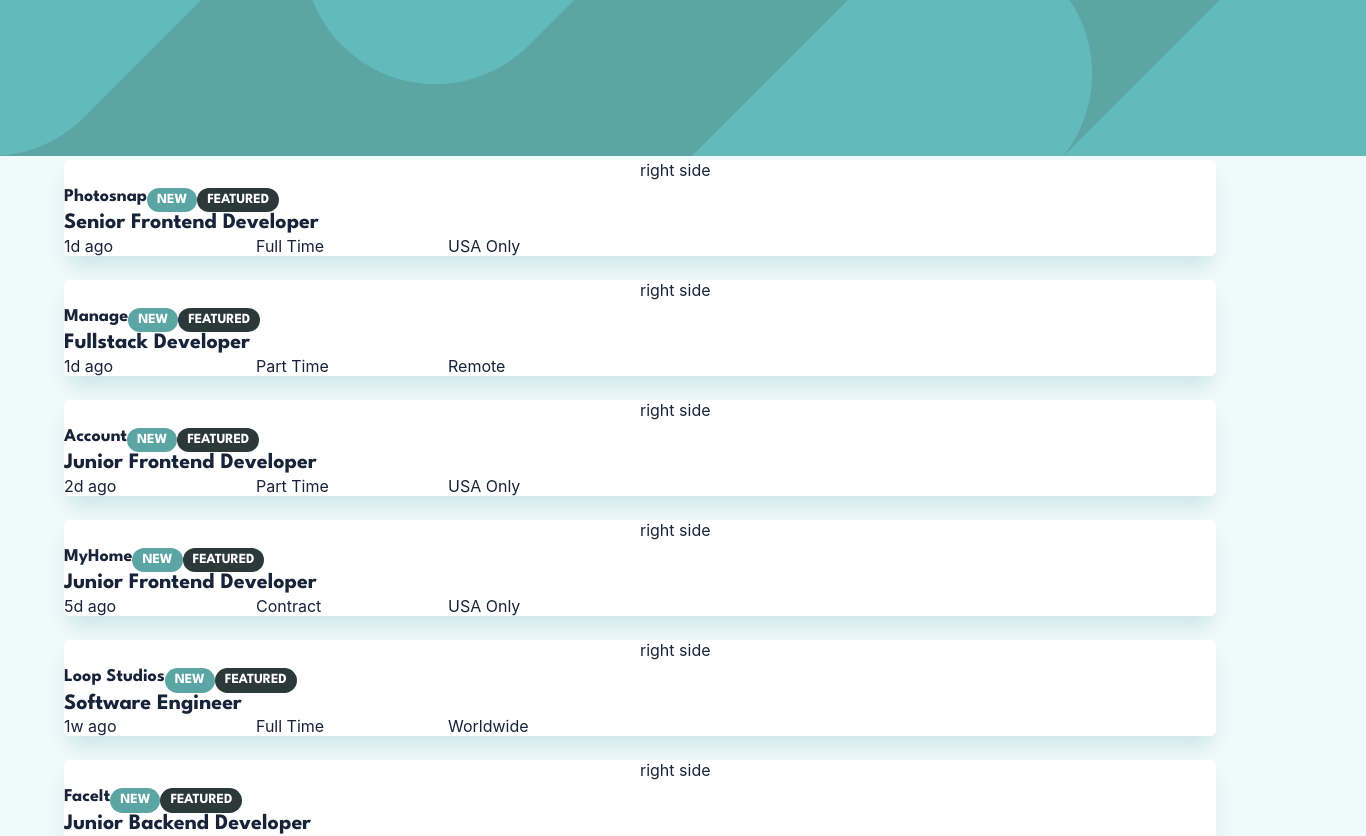
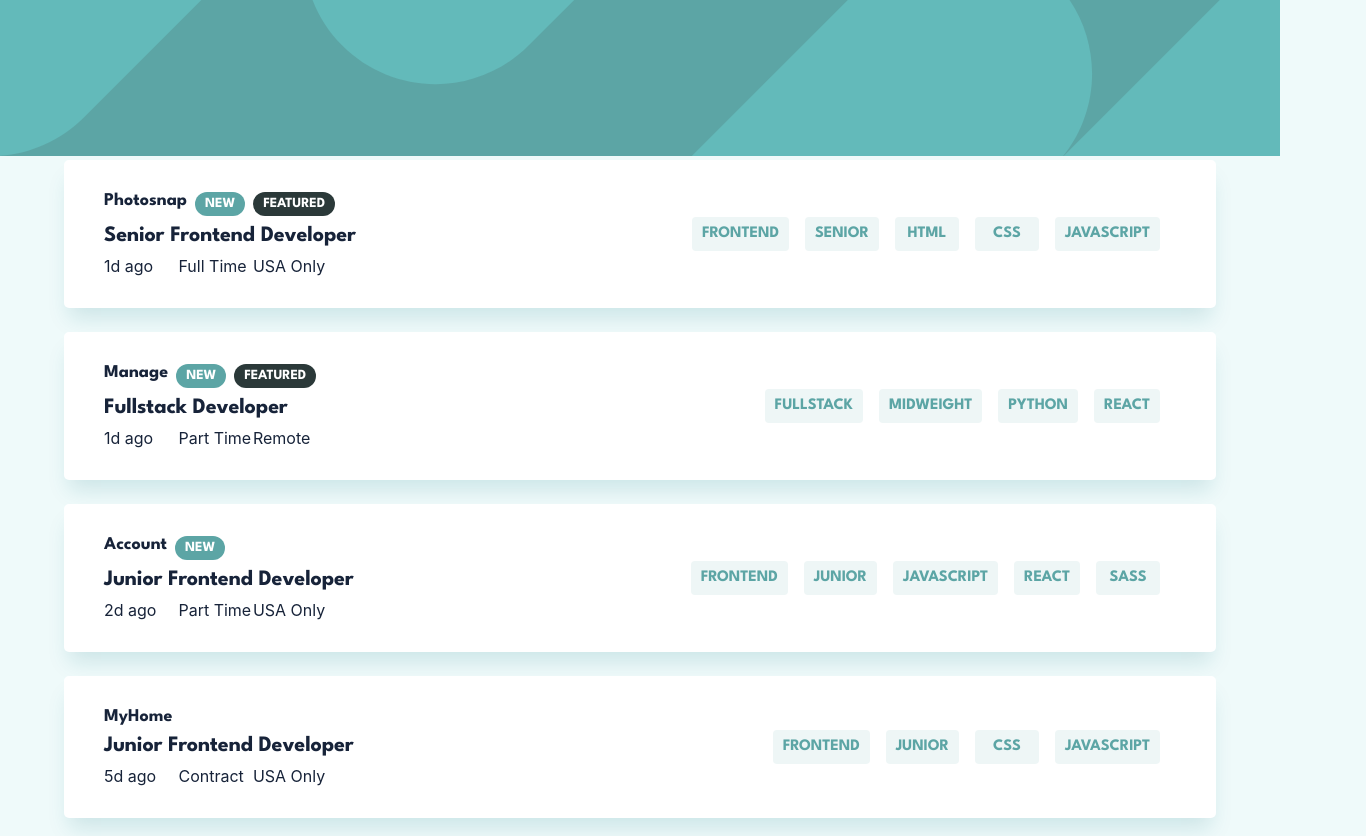
Before and after one commit to mseidel819/static-job-listings, a React (Create React App) app: page / in a window 1280 px wide. Shown: the top 836 px of the page, 1366 px wide, since content can reach past the window. Built offline with nearby package versions, Linux system fonts and the light colour scheme.

Commit message:
card component plus add tag handler

```diff
--- a/src/App.css
+++ b/src/App.css
@@ -1,3 +1,4 @@
 .header {
   background-color: #5ca5a5;
+  width: 100vw;
 }
--- a/src/App.js
+++ b/src/App.js
@@ -6,23 +6,33 @@
 import { themeOptions } from "./themes";
 
 import JobCard from "./components/card/card.component";
+import TagsBox from "./components/tags/tags.component";
 import JobData from "./data.json";
 
 function App() {
   const [jobs, setJobs] = useState([]);
+  const [search, setSearch] = useState([]);
 
   useEffect(() => {
     setJobs(JobData);
   }, []);
 
-  console.log(jobs);
+  const addSearchHandler = (value) => {
+    if (!search.includes(value)) {
+      setSearch([...search, value]);
+    }
+  };
 
+  console.log(search);
   return (
     <ThemeProvider theme={themeOptions}>
       <HeaderDesktop className="header" />
+      <TagsBox />
       <Container maxWidth="lg">
         {jobs.map((job) => {
-          return <JobCard job={job} key={job.id} />;
+          return (
+            <JobCard addSearch={addSearchHandler} job={job} key={job.id} />
+          );
         })}
       </Container>
     </ThemeProvider>
--- a/src/components/card/card.component.jsx
+++ b/src/components/card/card.component.jsx
@@ -1,32 +1,24 @@
-import {
-  Grid,
-  Card,
-  CardMedia,
-  Container,
-  SvgIcon,
-  Typography,
-} from "@mui/material";
+import { Grid, Card, Typography } from "@mui/material";
 
-const JobCard = ({ job }) => {
-  console.log(job);
+import { StyledButton, TitleButton } from "./card.styles";
+
+const JobCard = ({ job, addSearch }) => {
   return (
     <Card
       sx={{
         boxShadow: "0px 15px 20px -5px rgba(13, 113, 130, 0.15)",
         marginBottom: "24px",
+        padding: "32px 40px",
       }}
     >
       <Grid container>
-        <Grid item container sm={6}>
-          <Grid item>
-            <SvgIcon>{job.logo}</SvgIcon>
-          </Grid>
-
-          <Grid item container>
+        <Grid item container sm={5} rowSpacing={1}>
+          <Grid item container columnSpacing={1}>
             <Grid item>
               <Typography variant="h3">{job.company}</Typography>
             </Grid>
             <Grid item>
+              {job.new && (
                 <Typography
                   variant="h4"
                   sx={{
@@ -38,8 +30,10 @@
                 >
                   NEW
                 </Typography>
+              )}
             </Grid>
             <Grid item>
+              {job.featured && (
                 <Typography
                   variant="h4"
                   sx={{
@@ -51,26 +45,50 @@
                 >
                   FEATURED
                 </Typography>
+              )}
             </Grid>
           </Grid>
           <Grid item>
-            <Typography variant="h2">{job.position}</Typography>
+            <TitleButton>{job.position}</TitleButton>
           </Grid>
           <Grid item container>
-            <Grid item xs={4}>
+            <Grid item xs={2}>
               {job.postedAt}
             </Grid>
-            <Grid item xs={4}>
+            <Grid item xs={2}>
               {job.contract}
             </Grid>
-            <Grid item xs={4}>
+            <Grid item xs={2}>
               {job.location}
             </Grid>
           </Grid>
         </Grid>
 
-        <Grid item container sm={6}>
-          right side
+        <Grid
+          item
+          sm={7}
+          container
+          justifyContent="flex-end"
+          sx={{
+            textAlign: "center",
+          }}
+        >
+          <StyledButton onClick={() => addSearch(`${job.role}`)}>
+            {job.role}
+          </StyledButton>
+          <StyledButton onClick={() => addSearch(`${job.level}`)}>
+            {job.level}
+          </StyledButton>
+          {job.languages.map((lang, i) => (
+            <StyledButton onClick={() => addSearch(`${lang}`)} key={i}>
+              {lang}
+            </StyledButton>
+          ))}
+          {job.tools.map((tool, i) => (
+            <StyledButton onClick={() => addSearch(`${tool}`)} key={i}>
+              {tool}
+            </StyledButton>
+          ))}
         </Grid>
       </Grid>
     </Card>
--- /dev/null
+++ b/src/components/card/card.styles.jsx
@@ -0,0 +1,30 @@
+import styled from "@emotion/styled";
+import { Button } from "@mui/material";
+
+export const StyledButton = styled(Button)({
+  backgroundColor: "hsl(180, 31%, 95%)",
+  color: "#5CA5A5",
+  borderRadius: "4px",
+  padding: "5px 10px",
+  margin: "auto 0",
+  marginRight: "16px",
+
+  "&:hover": {
+    backgroundColor: "#5CA5A5",
+    color: "hsl(180, 31%, 95%)",
+  },
+});
+
+export const TitleButton = styled(Button)({
+  fontWeight: 700,
+  fontSize: "22px",
+  lineHeight: "24px",
+  margin: 0,
+  padding: 0,
+  textTransform: "none",
+
+  "&:hover": {
+    backgroundColor: "white",
+    color: "#5CA5A5",
+  },
+});
--- /dev/null
+++ b/src/components/tags/tags.component.jsx
@@ -0,0 +1,3 @@
+const TagsBox = () => {};
+
+export default TagsBox;
--- a/src/themes.js
+++ b/src/themes.js
@@ -49,8 +49,10 @@
       lineHeight: 1.32,
     },
     button: {
-      fontSize: 18,
+      fontSize: 16,
       fontWeight: 700,
+      lineHeight: 1.5,
+      letterSpacing: "-0.123077px",
     },
     body2: {
       fontWeight: 700,
```
Lines whose indentation alone changed are shown as unchanged.
